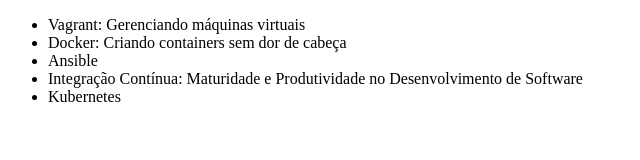
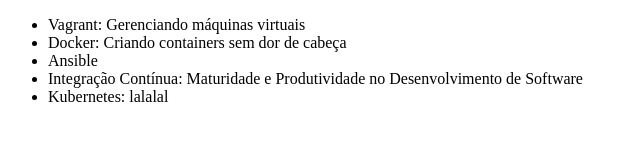
Before and after one commit to Caio-VItorR/alura-git, a plain HTML site: page index.html in a window 1280 px wide. Shown: the full height of the page, 0-640 px from the left. Drawn offline with Linux system fonts and the light colour scheme.

Commit message:
Alterrando o nome do curso de kubernnetes

```diff
--- a/index.html
+++ b/index.html
@@ -10,7 +10,7 @@
         <li>Docker: Criando containers sem dor de cabeça</li>
         <li>Ansible</li>
         <li>Integração Contínua: Maturidade e Produtividade no Desenvolvimento de Software</li>
-        <li>Kubernetes</li>
+        <li>Kubernetes: lalalal</li>
     </ul>
 </body>
 </html>
```
